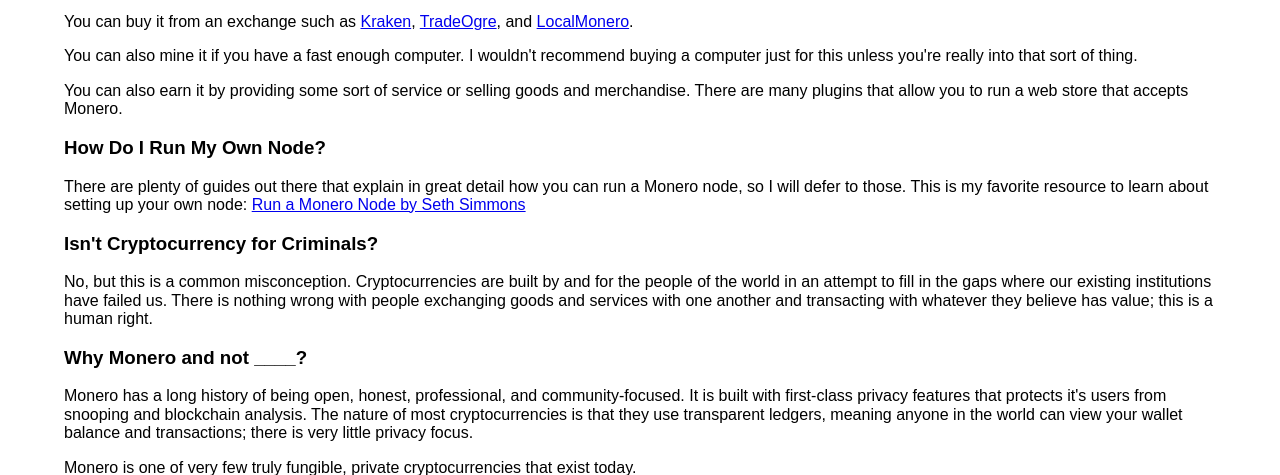
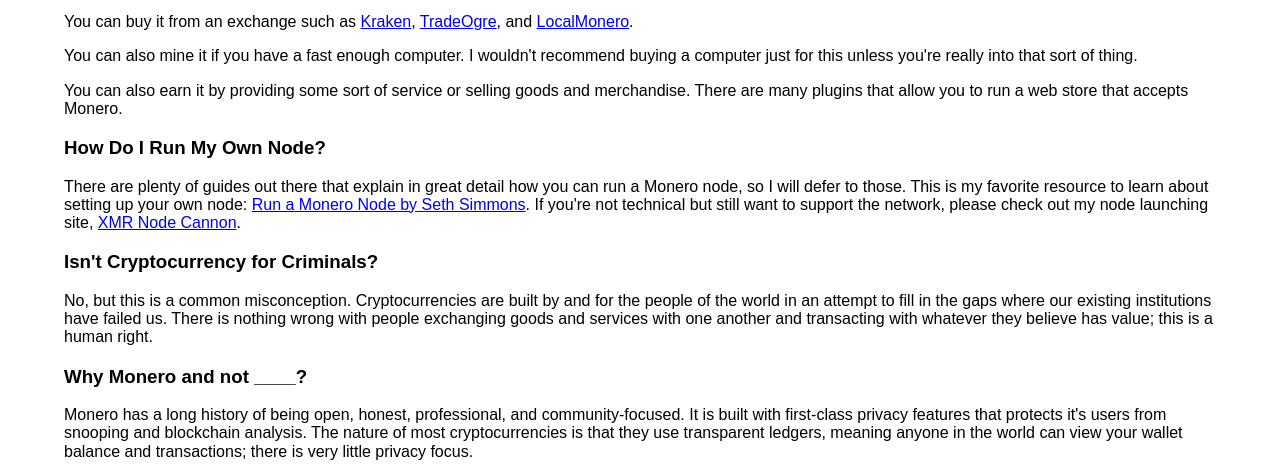
Before and after one commit to lalanza808/monero.fail, a Flask app: page /resources in a window 1280 px wide. Shown: the part 407-882 px from the top of the page. Run offline with Flask 2, Linux system fonts and the light colour scheme.

Commit message:
including mentions to node cannon

```diff
--- a/xmrnodes/templates/resources.html
+++ b/xmrnodes/templates/resources.html
@@ -37,7 +37,8 @@
 
       <h3>How Do I Run My Own Node?</h3>
       <p>
-        There are plenty of guides out there that explain in great detail how you can run a Monero node, so I will defer to those. This is my favorite resource to learn about setting up your own node: <a href="https://sethsimmons.me/guides/run-a-monero-node/" target="_blank">Run a Monero Node by Seth Simmons</a>
+        There are plenty of guides out there that explain in great detail how you can run a Monero node, so I will defer to those. This is my favorite resource to learn about setting up your own node: <a href="https://sethsimmons.me/guides/run-a-monero-node/" target="_blank">Run a Monero Node by Seth Simmons</a>.
+        If you're not technical but still want to support the network, please check out my node launching site, <a href="https://xmrcannon.net" target="_blank">XMR Node Cannon</a>.
       </p>
 
       <h3>Isn't Cryptocurrency for Criminals?</h3>
```
